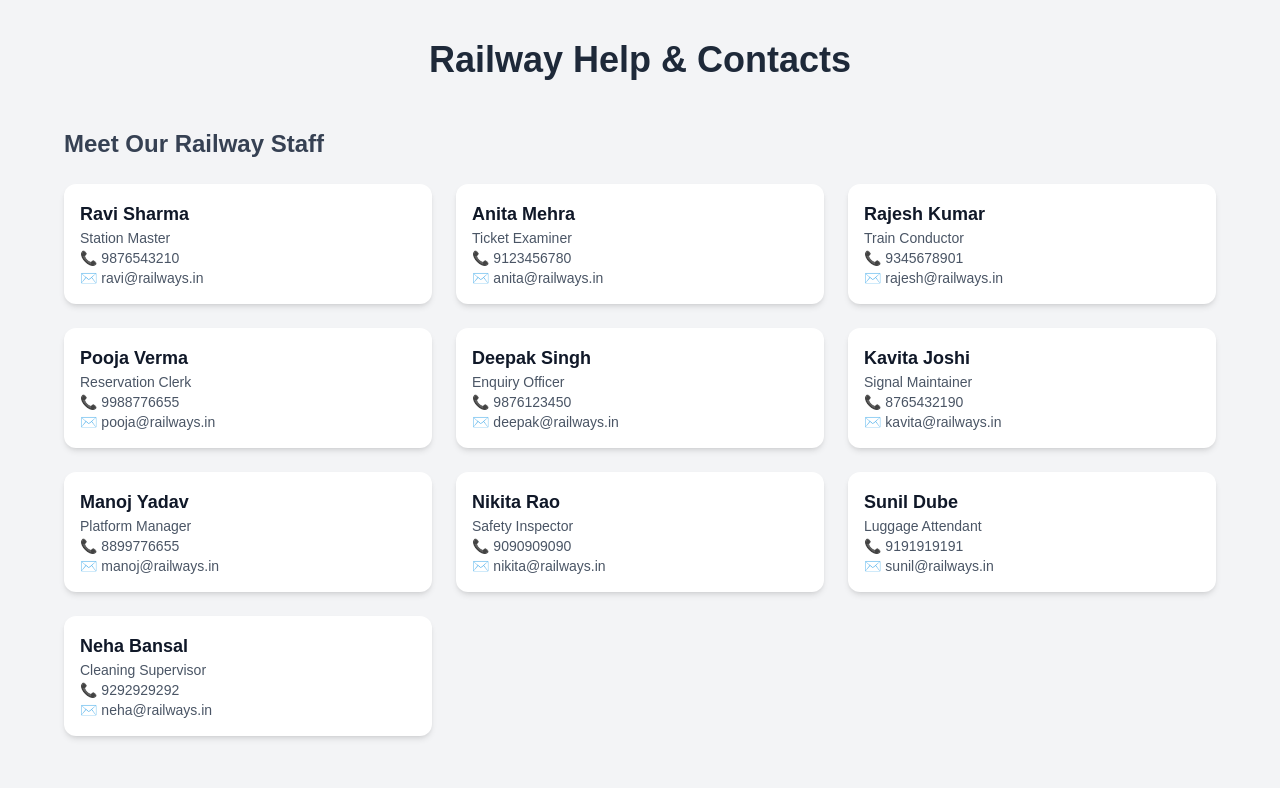
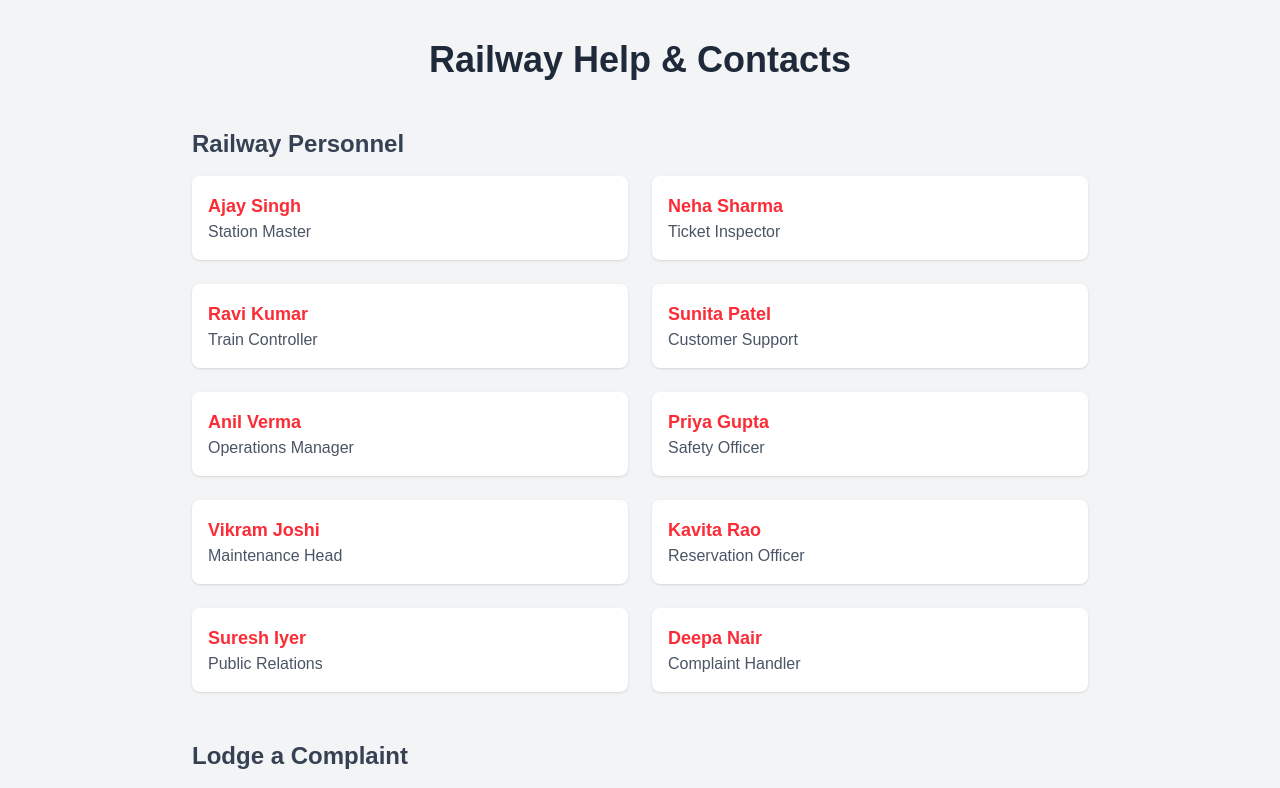
Before and after one commit to Sujan-Bhat/Railways, a Next.js app: page /contact in a window 1280 px wide. Shown: the top 788 px of the page. Built offline with nearby package versions, Linux system fonts and the light colour scheme.

Commit message:
database connected to complaints

```diff
--- /dev/null
+++ b/pages/api/complaints.ts
@@ -0,0 +1,38 @@
+import type { NextApiRequest, NextApiResponse } from "next";
+import pool from "../../lib/db"; // your mysql pool connection
+
+export default async function handler(
+  req: NextApiRequest,
+  res: NextApiResponse
+) {
+  if (req.method !== "POST") {
+    return res.status(405).json({ message: "Method Not Allowed" });
+  }
+
+  const { name, phone, email, referTo, message } = req.body;
+
+  // Validate required fields
+  if (!name || !phone || !email || !referTo || !message) {
+    return res.status(400).json({ message: "All fields are required" });
+  }
+
+  try {
+    const insertQuery = `
+      INSERT INTO complaints (name, phone, email, referTo, message)
+      VALUES (?, ?, ?, ?, ?)
+    `;
+
+    const [result]: any = await pool.query(insertQuery, [
+      name,
+      phone,
+      email,
+      referTo,
+      message,
+    ]);
+
+    return res.status(201).json({ message: "Complaint submitted", complaintId: result.insertId });
+  } catch (error) {
+    console.error("DB error:", error);
+    return res.status(500).json({ message: "Server error" });
+  }
+}
--- a/pages/contact.tsx
+++ b/pages/contact.tsx
@@ -4,16 +4,16 @@ import { useState } from "react";
 import Head from "next/head";
 
 const railwayStaff = [
-  { name: "Ravi Sharma", designation: "Station Master", phone: "9876543210", email: "ravi@railways.in" },
-  { name: "Anita Mehra", designation: "Ticket Examiner", phone: "9123456780", email: "anita@railways.in" },
-  { name: "Rajesh Kumar", designation: "Train Conductor", phone: "9345678901", email: "rajesh@railways.in" },
-  { name: "Pooja Verma", designation: "Reservation Clerk", phone: "9988776655", email: "pooja@railways.in" },
-  { name: "Deepak Singh", designation: "Enquiry Officer", phone: "9876123450", email: "deepak@railways.in" },
-  { name: "Kavita Joshi", designation: "Signal Maintainer", phone: "8765432190", email: "kavita@railways.in" },
-  { name: "Manoj Yadav", designation: "Platform Manager", phone: "8899776655", email: "manoj@railways.in" },
-  { name: "Nikita Rao", designation: "Safety Inspector", phone: "9090909090", email: "nikita@railways.in" },
-  { name: "Sunil Dube", designation: "Luggage Attendant", phone: "9191919191", email: "sunil@railways.in" },
-  { name: "Neha Bansal", designation: "Cleaning Supervisor", phone: "9292929292", email: "neha@railways.in" },
+  { name: "Ajay Singh", designation: "Station Master" },
+  { name: "Neha Sharma", designation: "Ticket Inspector" },
+  { name: "Ravi Kumar", designation: "Train Controller" },
+  { name: "Sunita Patel", designation: "Customer Support" },
+  { name: "Anil Verma", designation: "Operations Manager" },
+  { name: "Priya Gupta", designation: "Safety Officer" },
+  { name: "Vikram Joshi", designation: "Maintenance Head" },
+  { name: "Kavita Rao", designation: "Reservation Officer" },
+  { name: "Suresh Iyer", designation: "Public Relations" },
+  { name: "Deepa Nair", designation: "Complaint Handler" },
 ];
 
 export default function ContactPage() {
@@ -22,15 +22,51 @@ export default function ContactPage() {
   const [complainEmail, setComplainEmail] = useState("");
   const [referTo, setReferTo] = useState("");
   const [complainMessage, setComplainMessage] = useState("");
+  const [loading, setLoading] = useState(false);
+  const [error, setError] = useState("");
+  const [success, setSuccess] = useState("");
 
-  const handleSubmit = (e: React.FormEvent) => {
+  // --- Function to submit the complaint data to the API route ---
+  const handleSubmit = async (e: React.FormEvent) => {
     e.preventDefault();
-    alert(`Complaint Submitted!`);
-    setComplainName("");
-    setComplainPhone("");
-    setComplainEmail("");
-    setReferTo("");
-    setComplainMessage("");
+    setLoading(true);
+    setError("");
+    setSuccess("");
+
+    try {
+      // <-- LINK: Posting complaint data to Next.js API endpoint -->
+      const res = await fetch("/api/complaints", {
+        method: "POST",
+        headers: {
+          "Content-Type": "application/json",
+        },
+        body: JSON.stringify({
+          name: complainName,
+          phone: complainPhone,
+          email: complainEmail,
+          referTo,            // <-- Selected staff member from the datalist
+          message: complainMessage,
+        }),
+      });
+
+      if (!res.ok) {
+        const data = await res.json();
+        throw new Error(data.error || "Something went wrong");
+      }
+
+      setSuccess("Complaint submitted successfully!");
+
+      // Reset form fields after successful submission
+      setComplainName("");
+      setComplainPhone("");
+      setComplainEmail("");
+      setReferTo("");
+      setComplainMessage("");
+    } catch (err: any) {
+      setError(err.message || "Failed to submit complaint");
+    } finally {
+      setLoading(false);
+    }
   };
 
   return (
@@ -40,34 +76,40 @@ export default function ContactPage() {
       </Head>
 
       <div className="bg-gray-100 min-h-screen py-10 px-4 sm:px-6 lg:px-8">
-        <div className="max-w-6xl mx-auto space-y-12">
-          <h1 className="text-4xl font-extrabold text-center text-gray-800">Railway Help & Contacts</h1>
+        <div className="max-w-4xl mx-auto space-y-12">
+          <h1 className="text-4xl font-extrabold text-center text-gray-800">
+            Railway Help & Contacts
+          </h1>
 
-          {/* Staff Cards */}
+          {/* --- Display railway personnel list --- */}
           <section>
-            <h2 className="text-2xl font-semibold text-gray-700 mb-6">Meet Our Railway Staff</h2>
-            <div className="grid grid-cols-1 sm:grid-cols-2 lg:grid-cols-3 gap-6">
-              {railwayStaff.map((person, idx) => (
+            <h2 className="text-2xl font-semibold text-gray-700 mb-4">
+              Railway Personnel
+            </h2>
+            <div className="grid grid-cols-1 sm:grid-cols-2 gap-6">
+              {/* <-- LINK: Mapping railwayStaff array to show staff and designation --> */}
+              {railwayStaff.map(({ name, designation }) => (
                 <div
-                  key={idx}
-                  className="bg-white rounded-xl shadow-md p-4 hover:shadow-lg transition"
+                  key={name}
+                  className="p-4 bg-white rounded-lg shadow flex flex-col"
                 >
-                  <h3 className="text-lg font-semibold text-gray-900">{person.name}</h3>
-                  <p className="text-sm text-gray-600">{person.designation}</p>
-                  <p className="text-sm text-gray-600">📞 {person.phone}</p>
-                  <p className="text-sm text-gray-600">✉️ {person.email}</p>
+                  <div className="text-lg font-bold text-red-500">{name}</div>
+                  <div className="text-gray-600">{designation}</div>
                 </div>
               ))}
             </div>
           </section>
 
-          {/* Complaint Section */}
+          {/* --- Complaint Form Section --- */}
           <section>
-            <h2 className="text-2xl font-semibold text-gray-700 mb-4">Lodge a Complaint</h2>
+            <h2 className="text-2xl font-semibold text-gray-700 mb-4">
+              Lodge a Complaint
+            </h2>
             <form
-              onSubmit={handleSubmit}
+              onSubmit={handleSubmit}  // <-- LINK: form submit triggers handleSubmit -->
               className="bg-white p-6 rounded-xl shadow-md space-y-4"
             >
+              {/* Form inputs bound to React state */}
               <input
                 type="text"
                 placeholder="Your Name"
@@ -92,8 +134,12 @@ export default function ContactPage() {
                 required
                 className="w-full px-4 py-2 border border-gray-300 rounded-md focus:outline-none focus:ring-2 focus:ring-red-500"
               />
+
+              {/* Refer complaint to input with datalist to select railway staff */}
               <div>
-                <label className="block font-medium mb-1">Refer Complaint To</label>
+                <label className="block font-medium mb-1">
+                  Refer Complaint To
+                </label>
                 <input
                   type="text"
                   value={referTo}
@@ -103,12 +149,14 @@ export default function ContactPage() {
                   placeholder="Choose staff member"
                   className="w-full px-4 py-2 border border-gray-300 rounded-md focus:outline-none focus:ring-2 focus:ring-red-500"
                 />
+                {/* <-- LINK: datalist options populated from railwayStaff names --> */}
                 <datalist id="staffList">
-                  {railwayStaff.map((person) => (
-                    <option key={person.name} value={person.name} />
+                  {railwayStaff.map(({ name }) => (
+                    <option key={name} value={name} />
                   ))}
                 </datalist>
               </div>
+
               <div>
                 <label className="block font-medium mb-1">Complaint Message</label>
                 <textarea
@@ -120,11 +168,21 @@ export default function ContactPage() {
                   className="w-full px-4 py-2 border border-gray-300 rounded-md focus:outline-none focus:ring-2 focus:ring-red-500 resize-none"
                 />
               </div>
+
+              {/* Error and success message display */}
+              {error && (
+                <p className="text-red-600 font-semibold">{error}</p>
+              )}
+              {success && (
+                <p className="text-green-600 font-semibold">{success}</p>
+              )}
+
               <button
                 type="submit"
-                className="w-full py-3 bg-red-500 text-white font-bold rounded-md hover:bg-red-600 transition"
+                disabled={loading}
+                className="w-full py-3 bg-red-500 text-white font-bold rounded-md hover:bg-red-600 transition disabled:opacity-60"
               >
-                Submit Complaint
+                {loading ? "Submitting..." : "Submit Complaint"}
               </button>
             </form>
           </section>
```
